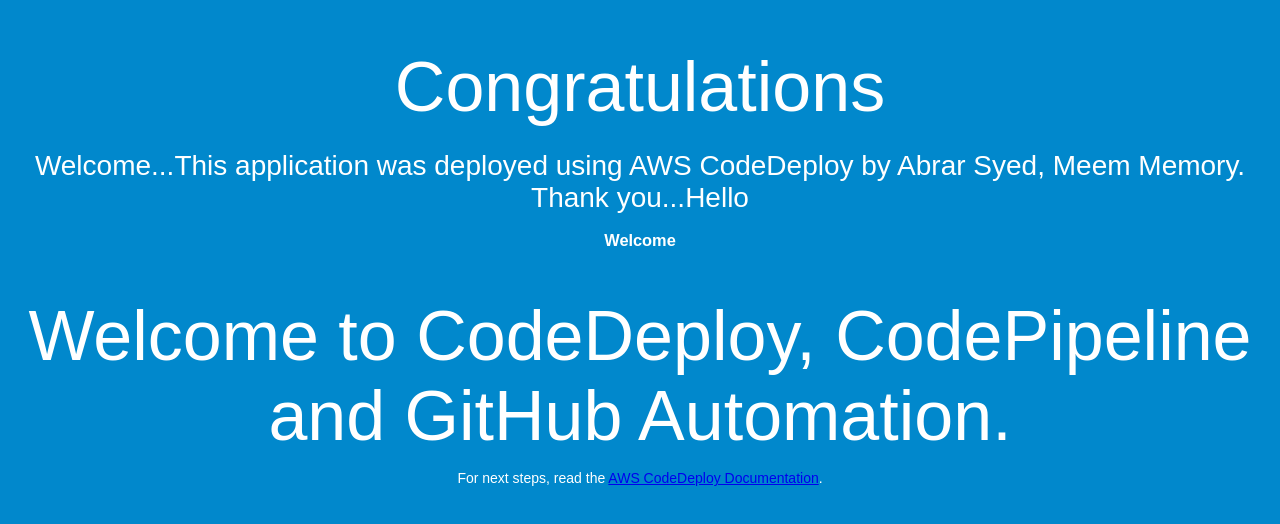
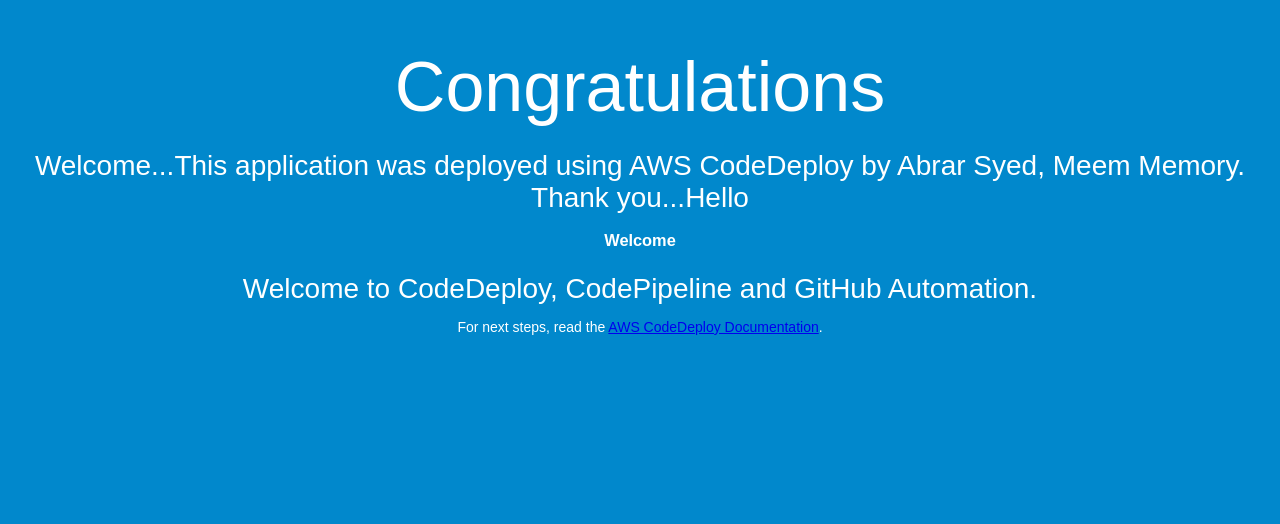
Before and after one commit to abrarsyed123/code, a website: page public/index.html in a window 1280 px wide. Drawn offline with Linux system fonts and the light colour scheme.

Commit message:
second automation

```diff
--- a/public/index.html
+++ b/public/index.html
@@ -29,7 +29,7 @@
     <h1>Congratulations</h1>
     <h2>Welcome...This application was deployed using AWS CodeDeploy by Abrar Syed, Meem Memory. Thank you...Hello</h2>
     <h3>Welcome</h3>
-    <h1>Welcome to CodeDeploy, CodePipeline and GitHub Automation.</h1>
+    <h2>Welcome to CodeDeploy, CodePipeline and GitHub Automation.</h2>
     <p>For next steps, read the <a href="http://aws.amazon.com/documentation/codedeploy">AWS CodeDeploy Documentation</a>.</p>
   </div>
 </body>
```
